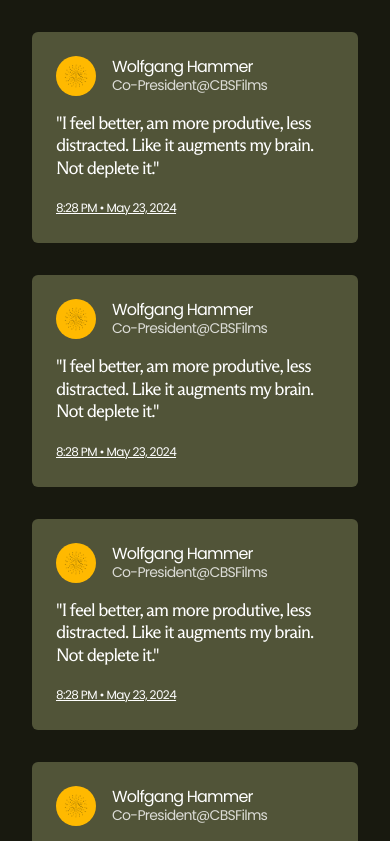
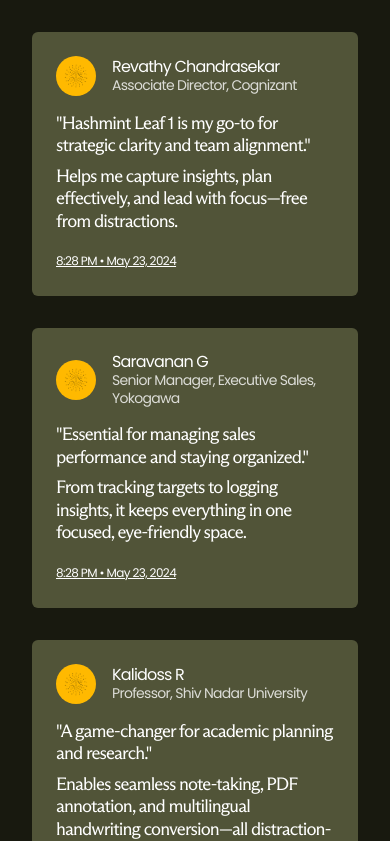
Before and after one commit to BalaAyyappan1/HashMint, a Next.js app: page / in a window 390 px wide. Shown: the part 9250-10091 px from the top of the page. Built offline with nearby package versions, Linux system fonts and the light colour scheme.

Commit message:
Updation: testimonial content

```diff
--- a/components/Home/Text.tsx
+++ b/components/Home/Text.tsx
@@ -902,7 +902,8 @@ const HorizontalScrollAnimation: React.FC = () => {
                     </div>
                   </div>
                   <div className="text-base sm:text-lg text-left sm:even:text-right mt-4">
-                    <p className="mb-4 text-white font-horizona leading-tight tracking-tighter text-lg sm:text-xl">{item.testi}</p>
+                    <p className="mb-2 text-white font-horizona leading-tight tracking-tighter text-lg sm:text-xl">{item.testi}</p>
+                    <p className="mb-4 text-white font-horizona leading-tight tracking-tighter text-lg sm:text-xl">{item.cmt}</p>
                     <span className="text-white underline text-xs sm:text-base leading-tight tracking-tighter">{item.time}</span>
                   </div>
                 </div>
--- a/components/Home/contents.ts
+++ b/components/Home/contents.ts
@@ -91,12 +91,13 @@ export const RightSectionContents = [
 
 
 export const TestimonialContents = [
-    {image:'/image.png', name:'Wolfgang Hammer', role:'Co-President@CBSFilms', testi:'"I feel better, am more produtive, less distracted. Like it augments my brain. Not deplete it."', time:'8:28 PM • May 23, 2024'},
-    {image:'/image.png', name:'Wolfgang Hammer', role:'Co-President@CBSFilms', testi:'"I feel better, am more produtive, less distracted. Like it augments my brain. Not deplete it."', time:'8:28 PM • May 23, 2024'},
-    {image:'/image.png', name:'Wolfgang Hammer', role:'Co-President@CBSFilms', testi:'"I feel better, am more produtive, less distracted. Like it augments my brain. Not deplete it."', time:'8:28 PM • May 23, 2024'},
-    {image:'/image.png', name:'Wolfgang Hammer', role:'Co-President@CBSFilms', testi:'"I feel better, am more produtive, less distracted. Like it augments my brain. Not deplete it."', time:'8:28 PM • May 23, 2024'},
-    {image:'/image.png', name:'Wolfgang Hammer', role:'Co-President@CBSFilms', testi:'"I feel better, am more produtive, less distracted. Like it augments my brain. Not deplete it."', time:'8:28 PM • May 23, 2024'},
-    {image:'/image.png', name:'Wolfgang Hammer', role:'Co-President@CBSFilms', testi:'"I feel better, am more produtive, less distracted. Like it augments my brain. Not deplete it."', time:'8:28 PM • May 23, 2024'}
+    {image:'/image.png', name:'Revathy Chandrasekar', role:'Associate Director, Cognizant ', testi:'"Hashmint Leaf 1 is my go-to for strategic clarity and team alignment."',cmt: 'Helps me capture insights, plan effectively, and lead with focus—free from distractions.', time:'8:28 PM • May 23, 2024'},
+
+    {image:'/image.png', name:'Saravanan G', role:'Senior Manager, Executive Sales, Yokogawa', testi:'"Essential for managing sales performance and staying organized."',cmt: 'From tracking targets to logging insights, it keeps everything in one focused, eye-friendly space.', time:'8:28 PM • May 23, 2024'},
+
+    {image:'/image.png', name:' Kalidoss R', role:'Professor, Shiv Nadar University', testi:'"A game-changer for academic planning and research."',cmt: 'Enables seamless note-taking, PDF annotation, and multilingual handwriting conversion—all distraction-free.', time:'8:28 PM • May 23, 2024'},
+
+    {image:'/image.png', name:'G. Satish Kumar', role:'Head, Regional Training Operations - South Zone, Hyundai India', testi:'"Transforms how I manage training programs and team development."',cmt: 'Consolidates materials, tracks progress, and keeps me focused—no external apps needed.', time:'8:28 PM • May 23, 2024'},
 
 ]
 
```
